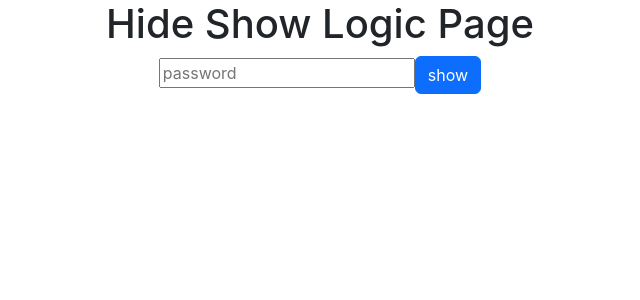
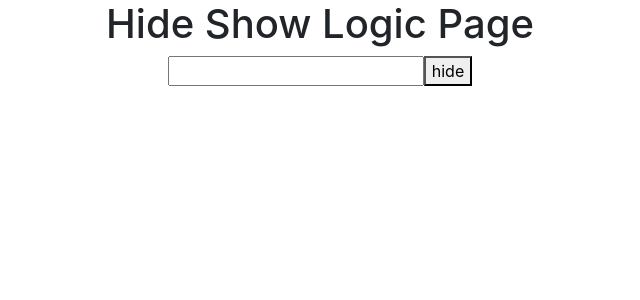
Before and after one commit to AliHusnain5/TestOne-CrudGit-app, a React (Create React App) app: page /hideshow in a window 1280 px wide. Shown: the top 300 px of the page, without its empty margins (320-960 px from the left). Built offline with nearby package versions, Linux system fonts and the light colour scheme.

Commit message:
password

```diff
--- a/src/components/PasswordLogic.jsx
+++ b/src/components/PasswordLogic.jsx
@@ -5,9 +5,10 @@ const PasswordLogic = () => {
   return (
     <div>
       <h1>Hide Show Logic Page</h1>
-      <input type="password" placeholder='password' onChange={(e)=>setShow(e.target.value)}  />
-      <button className='btn btn-primary'>{setShow? "show":"hide"}</button>
-    </div>
+      {/* <input type="password" placeholder='password' onChange={(e)=>setShow(e.target.value)}  /> */}
+      <input type={show ? "text":"password"} />
+      <button type='button' onClick={()=>setShow(!show)}>{show ? "hide":"show"}</button>
+      </div>
   )
 }
 
```
